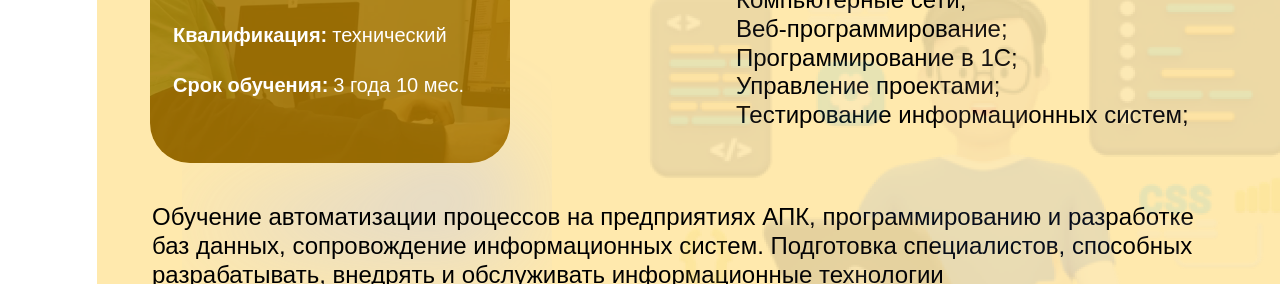
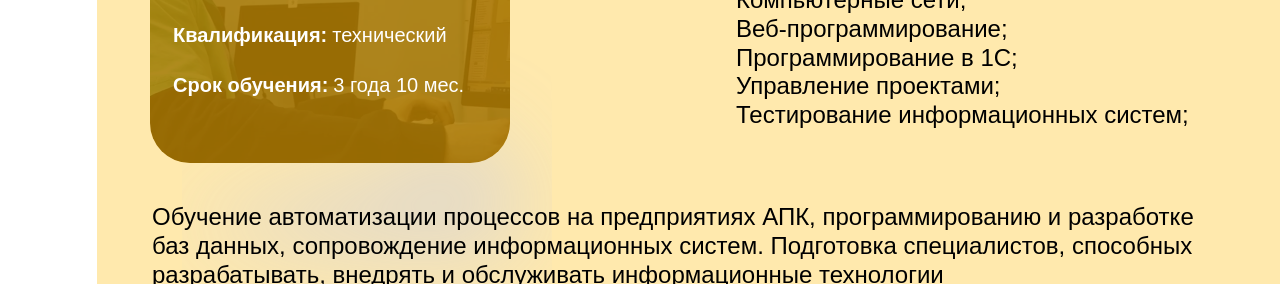
Before and after one commit to lllqtop/tkmmp_abiturientam_09.02.07, a plain HTML site: page index.html in a window 1280 px wide. Shown: the part 491-775 px from the top of the page. Drawn offline with Linux system fonts and the light colour scheme.

Commit message:
Update style.css

```diff
--- a/style.css
+++ b/style.css
@@ -268,9 +268,9 @@ menu, ol, ul {
 ._09-02-07___3-d-website-developer-working-on-laptop-illustration-png-1 {
   opacity: 0.2;
   width: 42.03rem;
-  height: 29.5625rem;
+  height: 19.5625rem;
   position: absolute;
-  left: 33.5rem;
+  left: 83.5rem;
   top: 8.9375rem;
   object-fit: cover;
 }
```
